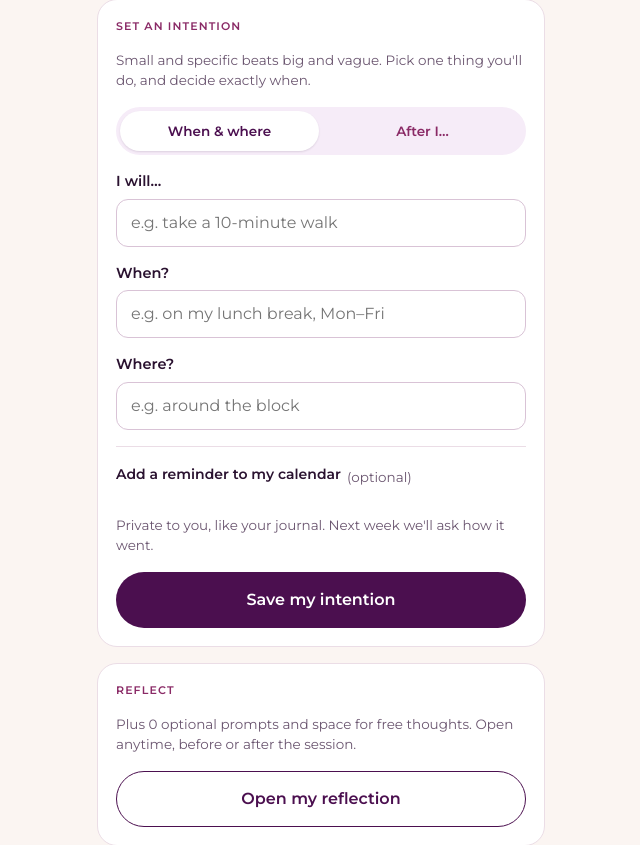
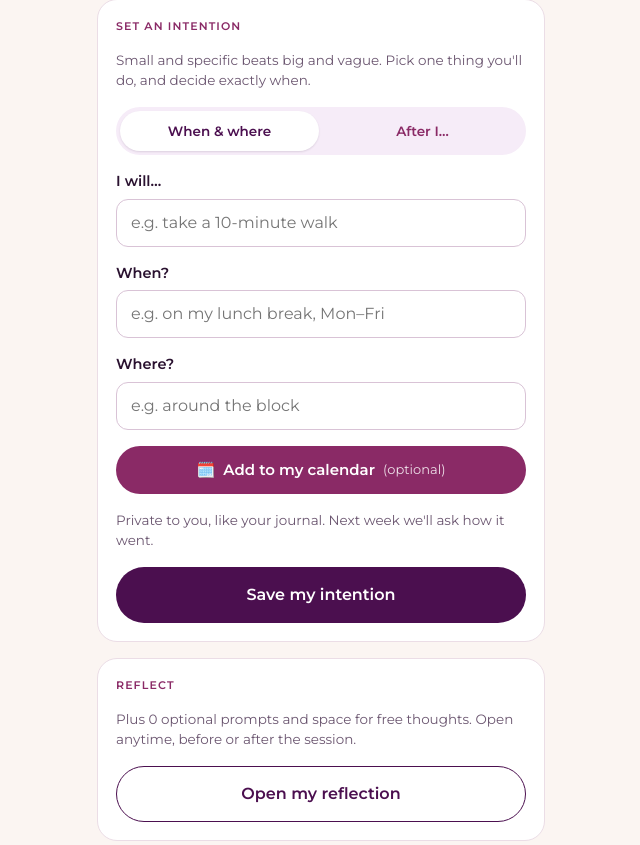
Before and after one commit to aezechuk/whole-woman-wellness, a Flask app: template wellness/app/templates/reflect/session_week.html in a window 1280 px wide. Shown: the part 114-959 px from the top of the page, without its empty margins (319-959 px from the left). Run offline with Flask 3, Linux system fonts and the light colour scheme; the template is opened without the code that fills it, so the values that code supplies are empty.

Commit message:
Berry 'Add to my calendar' button on the intention form; Save & add opens the calendar in the same tap (no second card, no duplicate)
Co-Authored-By: Claude Opus 5.5 <noreply@anthropic.com>
Claude-Session: https://claude.ai/code/session_01XFdNxPTiFdLdeAfapPtzy4

```diff
--- a/wellness/app/reflect/routes.py
+++ b/wellness/app/reflect/routes.py
@@ -151,7 +151,8 @@ def intention_save(week_key: str):
         flash(str(exc), "error")
         return redirect(url_for("reflect.session_week", week_key=week.key) + "#intention")
     if wants_calendar:
-        return redirect(url_for("reflect.session_week", week_key=week.key, added=str(it.id)) + "#added")
+        flash("Saved. Your calendar is opening. If it doesn't, tap Add to my calendar under your intention.", "info")
+        return redirect(url_for("reflect.session_week", week_key=week.key, added=str(it.id)) + "#intention")
     flash("Your intention is saved.", "info")
     return redirect(url_for("reflect.session_week", week_key=week.key) + "#intention")
 
--- a/wellness/app/static/css/app.css
+++ b/wellness/app/static/css/app.css
@@ -311,3 +311,9 @@ input[type=time] { width: 100%; min-height: 48px; padding: 10px 14px; font: inhe
 details.reminder .cal-button { width: 100%; }
 .button.secondary.cal-add { margin-top: 10px; min-height: 44px; font-size: 14px; gap: 8px; border-color: var(--berry); color: var(--berry); }
 .intent .cal-add { width: 100%; }
+/* The reminder toggle is a berry button while closed, a quiet header while open */
+details.reminder { border-top: 0; padding-top: 0; }
+summary.cal-summary { list-style: none; width: 100%; cursor: pointer; gap: 8px; padding: 0 16px; white-space: nowrap; }
+summary.cal-summary::-webkit-details-marker { display: none; }
+summary.cal-summary .optional { font-weight: 400; opacity: .85; font-size: 13px; }
+details.reminder[open] > summary.cal-summary { background: var(--tint); color: var(--berry); }
--- a/wellness/app/static/js/intentions.js
+++ b/wellness/app/static/js/intentions.js
@@ -1,3 +1,17 @@
+// After "Save & add to my calendar": open the calendar file straight away, so saving
+// and adding happen in one tap. The phone shows its own "Add to Calendar" sheet.
+(function () {
+  "use strict";
+  var el = document.querySelector("[data-open-calendar]");
+  if (!el) return;
+  var url = el.getAttribute("data-open-calendar");
+  if (window.history && window.history.replaceState) {
+    // Drop ?added= so a refresh doesn't reopen it.
+    window.history.replaceState(null, "", window.location.pathname + "#intention");
+  }
+  window.location.href = url;
+})();
+
 // Intentions form: tap-to-fill starter ideas and a live preview of the sentence.
 (function () {
   "use strict";
--- a/wellness/app/templates/reflect/_intention_form.html
+++ b/wellness/app/templates/reflect/_intention_form.html
@@ -38,7 +38,7 @@
 
   {% set r = edit.reminder if edit and edit.reminder else {} %}
   <details class="reminder" id="reminder" {{ 'open' if r or request.args.get('remind') }}>
-    <summary class="summary"><span class="lead">Add a reminder to my calendar</span> <span class="muted small">(optional)</span></summary>
+    <summary class="button cal-button cal-summary"><span aria-hidden="true">🗓️</span><span>Add to my calendar</span><span class="optional">(optional)</span></summary>
     <div class="stack reminder-body">
       <fieldset class="field">
         <legend class="lead">Which days?</legend>
--- a/wellness/app/templates/reflect/session_week.html
+++ b/wellness/app/templates/reflect/session_week.html
@@ -1,5 +1,6 @@
 {% extends "base.html" %}
-{% block title %}{{ week.name }}<script src="{{ url_for('static', filename='js/intentions.js') }}" defer></script>
+{% block title %}{{ week.name }}{% if added %}<span hidden data-open-calendar="{{ url_for('reflect.intention_calendar', intention_id=added.id) }}"></span>{% endif %}
+<script src="{{ url_for('static', filename='js/intentions.js') }}" defer></script>
 {% endblock %}
 {% block content %}
 <section class="feature">
@@ -9,15 +10,6 @@
 </section>
 
 {% if due %}{% include "reflect/_intention_checkin.html" %}{% endif %}
-
-{% if added %}
-<section class="card stack added-card" id="added">
-  <p class="kicker">SAVED! ONE MORE TAP</p>
-  <div class="intent"><p class="h3">{{ added.text }}</p><p class="meta">🗓️ {{ added.reminder_text }}</p></div>
-  <a class="button cal-button" href="{{ url_for('reflect.intention_calendar', intention_id=added.id) }}" target="_blank" rel="noopener"><span aria-hidden="true">🗓️</span> Add to my calendar</a>
-  <p class="muted small">Your phone will ask to add the repeating event. You can come back to this button anytime from Home.</p>
-</section>
-{% endif %}
 
 <section class="card stack" id="intention">
   <p class="kicker">{{ 'ADJUST YOUR INTENTION' if edit else 'SET AN INTENTION' }}</p>
@@ -55,5 +47,6 @@
 </section>
 
 <p class="center"><a href="{{ url_for('reflect.sessions') }}">All sessions</a></p>
+{% if added %}<span hidden data-open-calendar="{{ url_for('reflect.intention_calendar', intention_id=added.id) }}"></span>{% endif %}
 <script src="{{ url_for('static', filename='js/intentions.js') }}" defer></script>
 {% endblock %}
```
Also changed, not shown: tests/test_intentions.py (+3 -2 lines).
